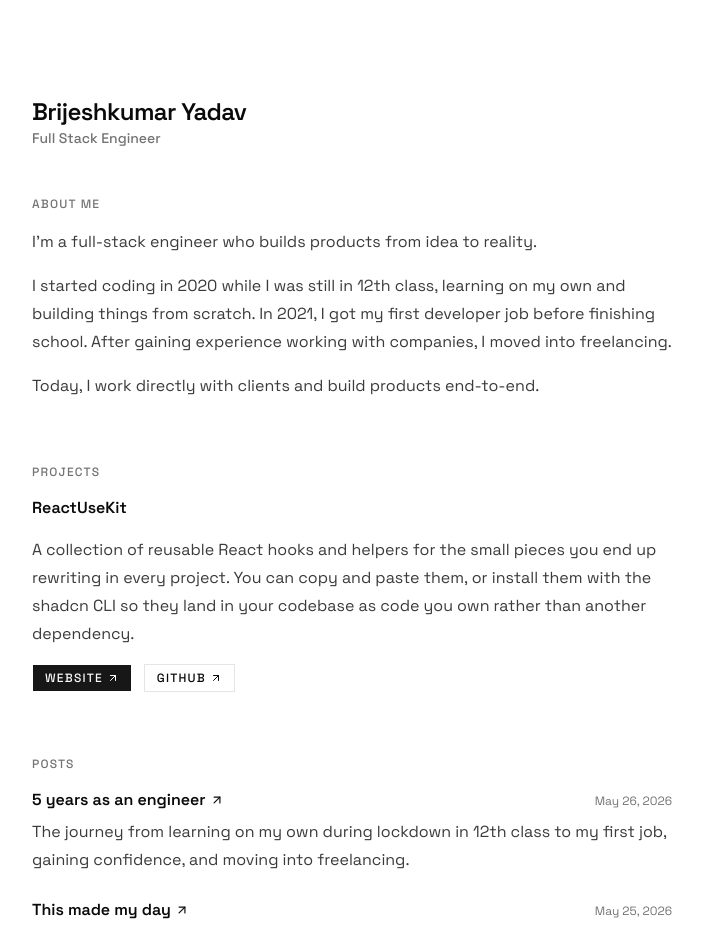
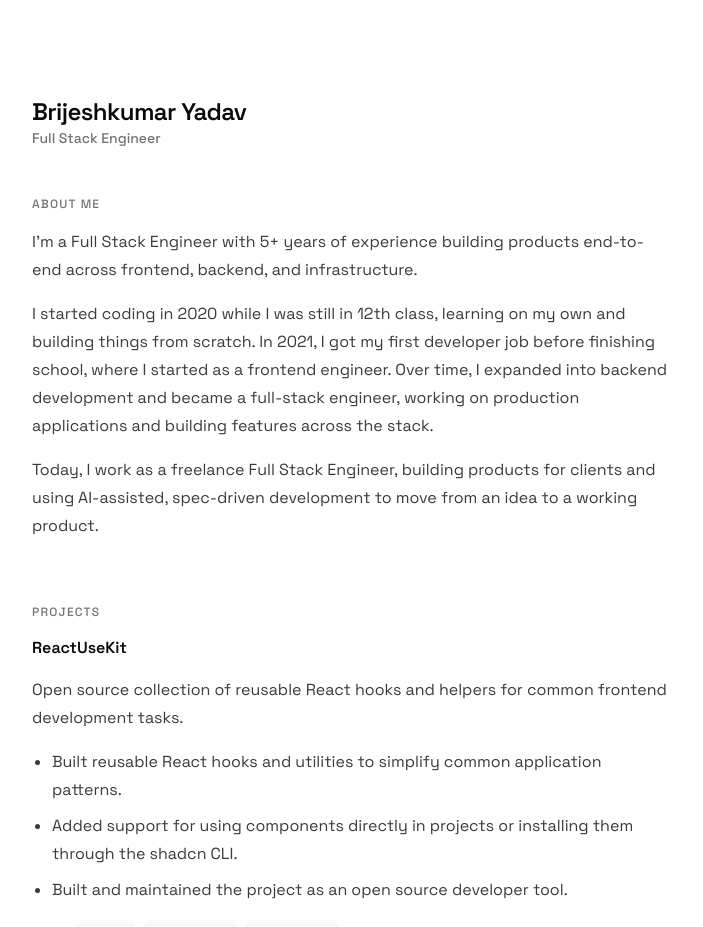
Before and after one commit to brijeshmarch16/portfolio, a Next.js app: page / in a window 1280 px wide. Shown: the top 927 px of the page, without its empty margins (288-991 px from the left). Built offline with nearby package versions, Linux system fonts and the light colour scheme.

Commit message:
Update portfolio content and project UI

```diff
--- a/src/components/home/projects-section.tsx
+++ b/src/components/home/projects-section.tsx
@@ -19,6 +19,28 @@ export function ProjectsSection({ projects }: { projects: ProjectItem[] }) {
             <p className="text-base/7 text-foreground/80">
               {project.description}
             </p>
+
+            {project.highlights && project.highlights.length > 0 && (
+              <ul className="flex list-disc flex-col gap-2 pl-5 text-base/7 text-foreground/80">
+                {project.highlights.map((item) => (
+                  <li key={item}>{item}</li>
+                ))}
+              </ul>
+            )}
+
+            {project.tech && project.tech.length > 0 && (
+              <div className="flex flex-wrap items-center gap-2 text-sm text-foreground/75">
+                <span className="font-medium text-foreground/90">Tech:</span>
+                {project.tech.map((item) => (
+                  <span
+                    key={item}
+                    className="rounded-md bg-muted/60 px-2.5 py-1 text-sm/5 text-foreground/80"
+                  >
+                    {item}
+                  </span>
+                ))}
+              </div>
+            )}
 
             <div className="flex flex-wrap items-center gap-3">
               {project.liveUrl && (
--- a/src/lib/data.ts
+++ b/src/lib/data.ts
@@ -24,12 +24,10 @@ export const portfolio = {
     name: "Brijeshkumar Yadav",
     role: "Full Stack Engineer",
     company: "Freelance",
-    intro:
-      "I'm Brijeshkumar, a developer who started with frontend development and gradually moved into the full stack. I enjoy turning ideas and problems into simple, reliable digital products.",
     story: [
-      "I'm a full-stack engineer who builds products from idea to reality.",
-      "I started coding in 2020 while I was still in 12th class, learning on my own and building things from scratch. In 2021, I got my first developer job before finishing school. After gaining experience working with companies, I moved into freelancing.",
-      "Today, I work directly with clients and build products end-to-end.",
+      "I’m a Full Stack Engineer with 5+ years of experience building products end-to-end across frontend, backend, and infrastructure.",
+      "I started coding in 2020 while I was still in 12th class, learning on my own and building things from scratch. In 2021, I got my first developer job before finishing school, where I started as a frontend engineer. Over time, I expanded into backend development and became a full-stack engineer, working on production applications and building features across the stack.",
+      "Today, I work as a freelance Full Stack Engineer, building products for clients and using AI-assisted, spec-driven development to move from an idea to a working product.",
     ],
     social: [
       {
@@ -95,7 +93,13 @@ export const portfolio = {
     {
       title: "ReactUseKit",
       description:
-        "A collection of reusable React hooks and helpers for the small pieces you end up rewriting in every project. You can copy and paste them, or install them with the shadcn CLI so they land in your codebase as code you own rather than another dependency.",
+        "Open source collection of reusable React hooks and helpers for common frontend development tasks.",
+      highlights: [
+        "Built reusable React hooks and utilities to simplify common application patterns.",
+        "Added support for using components directly in projects or installing them through the shadcn CLI.",
+        "Built and maintained the project as an open source developer tool.",
+      ],
+      tech: ["React", "TypeScript", "shadcn CLI"],
       githubUrl: "https://github.com/brijeshmarch16/reactusekit",
       liveUrl: "https://reactusekit.vercel.app",
     },
--- a/src/lib/metadata.ts
+++ b/src/lib/metadata.ts
@@ -130,7 +130,8 @@ export function createSiteJsonLd(): SiteJsonLd {
         name: portfolio.profile.name,
         url: siteUrl,
         jobTitle: portfolio.profile.role,
-        description: portfolio.profile.intro,
+        description:
+          "I’m a Full Stack Engineer with 5+ years of experience building products end-to-end across frontend, backend, and infrastructure. I started coding in 2020 while I was still in 12th class, learning on my own and building things from scratch. In 2021, I got my first developer job before finishing school, where I started as a frontend engineer. Over time, I expanded into backend development and became a full-stack engineer, working on production applications and building features across the stack. Today, I work as a freelance Full Stack Engineer, building products for clients and using AI-assisted, spec-driven development to move from an idea to a working product.",
         email: social("Email").href,
         sameAs: [
           social("GitHub").href,
--- a/src/types/home.ts
+++ b/src/types/home.ts
@@ -11,7 +11,6 @@ export interface Profile {
   name: string
   role: string
   company: string
-  intro: string
   story: string[]
   social: SocialLink[]
 }
@@ -27,6 +26,8 @@ export interface WorkExperience {
 export interface ProjectItem {
   title: string
   description: string
+  highlights?: string[]
+  tech?: string[]
   githubUrl?: string
   liveUrl?: string
 }
```
Also changed, not shown: public/llms.txt.
